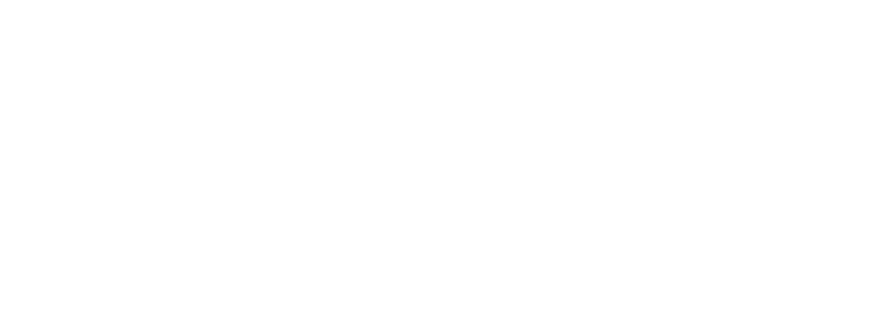
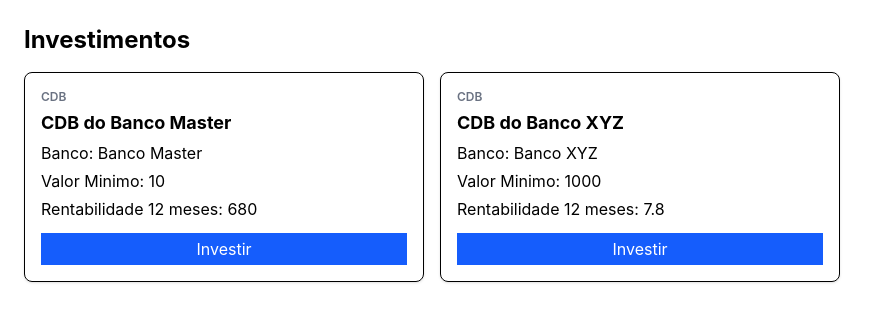
Before and after one commit to Desenvolvedor-Front-End-React-T1/app-banco, a React (Vite) app: page /investimentos in a window 1280 px wide. Before the commit this address had no page. Shown: the top 322 px of the page, without its empty margins (0-879 px from the left). Built offline with nearby package versions, Linux system fonts and the light colour scheme; data requests are answered from the project's data file.

Commit message:
Integracao tela investimentos + db.json

```diff
--- /dev/null
+++ b/db.json
@@ -0,0 +1,26 @@
+{
+    "investimentos": [
+        {
+            "id": 1,
+            "nome": "CDB do Banco Master",
+            "tipo": "CDB",
+            "valorMinimo": 10,
+            "rentabilidade12meses": 680,
+            "banco": {
+                "id": 0,
+                "nome": "Banco Master"
+            }
+        },
+        {
+            "id": 2,
+            "nome": "CDB do Banco XYZ",
+            "tipo": "CDB",
+            "valorMinimo": 1000,
+            "rentabilidade12meses": 7.8,
+            "banco": {
+                "id": 1,
+                "nome": "Banco XYZ"
+            }
+        }
+    ]
+}
--- a/src/App.jsx
+++ b/src/App.jsx
@@ -2,6 +2,7 @@
 import Home from './pages/Home'
 import Login from './pages/Login'
 import Financiamento from './pages/Financiamento'
+import Investimentos from './pages/Investimentos'
 
 import PixPage from './pages/PixPage'
 import PrivateRoute from './routes/PrivateRoute'
@@ -30,6 +31,7 @@
         <Route element={<PrivateRoute />} >
 
           <Route path="/" element={<Home />} />
+          <Route path="/investimentos" element={<Investimentos />} />
           <Route path="/financiamento" element={<Financiamento />} />
           <Route path="/area-pix" element={<PixPage />} />
 
--- /dev/null
+++ b/src/pages/Investimentos.jsx
@@ -0,0 +1,94 @@
+import { useState, useEffect } from 'react'
+// Modelagem de Dados para Investimentos
+// {
+//     id: 0,
+//     nome: 'CDB do Banco Master',
+//     tipo: 'CDB',
+//     valorMinimo: 10,
+//     rentabilidade12meses: 680,
+//     banco: {
+//         id: 0,
+//         nome: 'Banco Master'
+//     }
+// }
+function Investimentos() {
+
+    const [investimentos, setInvestimentos] = useState([
+        {
+            id: 0,
+            nome: 'CDB do Banco Master',
+            tipo: 'CDB',
+            valorMinimo: 10,
+            rentabilidade12meses: 680,
+            banco: {
+                id: 0,
+                nome: 'Banco Master'
+            }
+        }
+    ])
+
+    // array de dependencias vazio
+    // Faz com que seja executado apenas 1 vez, quando o componente for montado
+    useEffect(() => {
+
+        // para realizar o fetch / GET na api
+        // eu jogo o dado para dentro de uma variável
+        // verifico que o dado é valido
+        // salvo este dado em um useState para que seja renderizado na tela
+
+        async function fetchInvestimentos() {
+            // await
+            console.log('buscando investimentos na api')
+
+            try {
+                const response = await fetch('http://localhost:3000/investimentos')
+
+                // O fetch não da erro quando for 404/500 , então faz a verificação no if abaixo
+                if (!response.ok) {
+                    throw new Error('Erro ao buscar investimentos na API ' + response.status)
+                }
+
+                const dados = await response.json()
+
+                console.log('Resposta da API de investimentos')
+                console.log(dados)
+
+                setInvestimentos(dados)
+
+
+            } catch (error) {
+                console.error('Erro ao buscar investimentos:', error)
+            }
+        }
+
+        fetchInvestimentos()
+
+    }, [])
+
+    return (
+        <div className="p-6">
+            <h1 className="text-2xl font-bold mb-4">Investimentos</h1>
+
+            {/* maximo de colunas : 12 unidades */}
+            <div className="grid gap-4 grid-cols-3">
+                {investimentos.map((investimento) => (
+                    // background: bg-blue-300
+                    // cor da fonte: text-gray-500
+                    // flex flex-col
+                    // cantos arredondados: rounded-lg
+                    // text-xs, text-sm, text-md, text-lg, text-xl, text-2xl, text-3xl, text-4xl, text-5xl
+                    <div key={investimento.id} className="flex flex-col gap-1 rounded-lg p-4 border shadow-sm">
+                        <span className="text-xs font-semibold uppercase text-gray-500">{investimento.tipo}</span>
+                        <h2 className="text-lg font-bold">{investimento.nome}</h2>
+                        <span>Banco: {investimento.banco.nome}</span>
+                        <span>Valor Minimo: {investimento.valorMinimo}</span>
+                        <span>Rentabilidade 12 meses: {investimento.rentabilidade12meses}</span>
+                        <button className="mt-2 bg-blue-600 px-3 py-1 text-white hover:bg-blue-700">Investir</button>
+                    </div>
+                ))}
+            </div>
+        </div>
+    )
+}
+
+export default Investimentos
--- a/src/routes/PrivateRoute.jsx
+++ b/src/routes/PrivateRoute.jsx
@@ -6,9 +6,9 @@
     const { user } = useAuth()
 
     // redireciona para login caso o usuario não esteja logado
-    if (!user) {
-        return <Navigate to="/login"/>
-    }
+    // if (!user) {
+    //     return <Navigate to="/login"/>
+    // }
 
     return <Outlet />
 }
```
